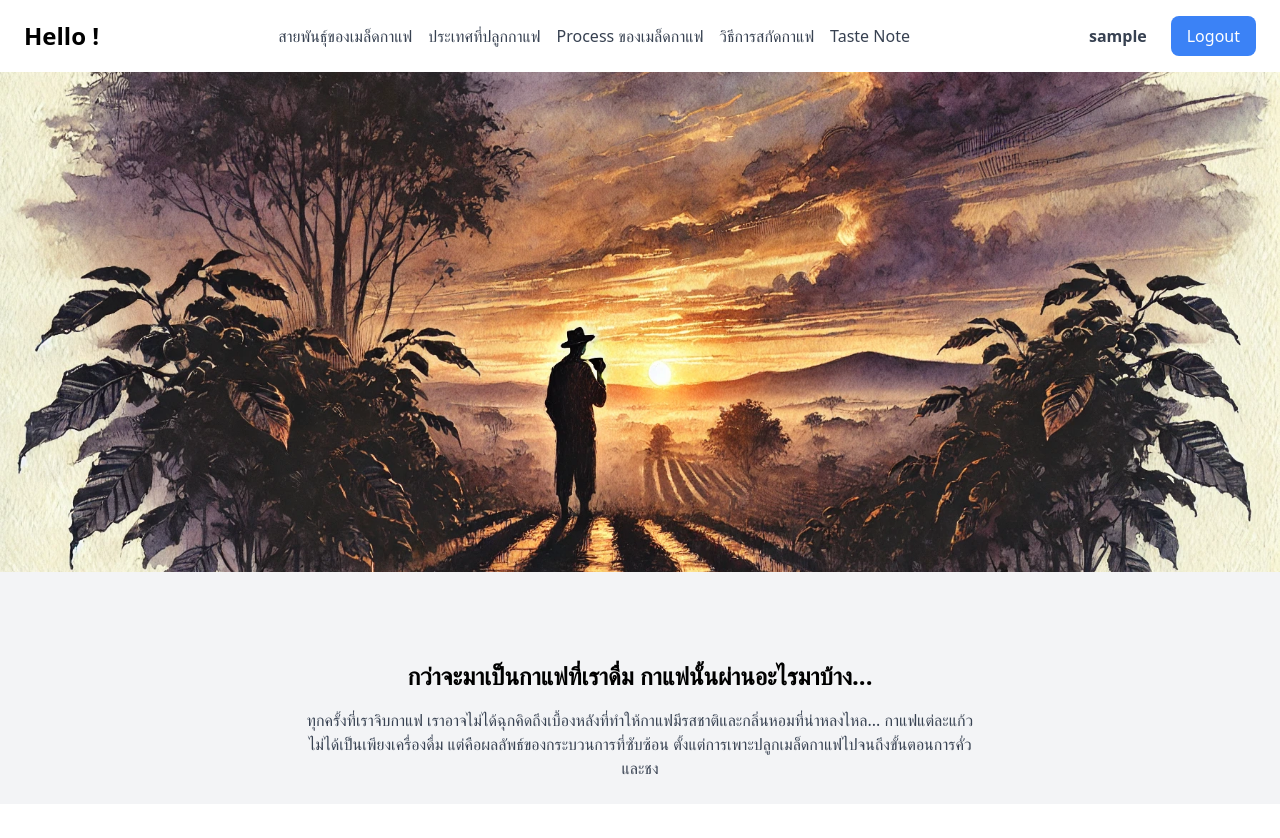
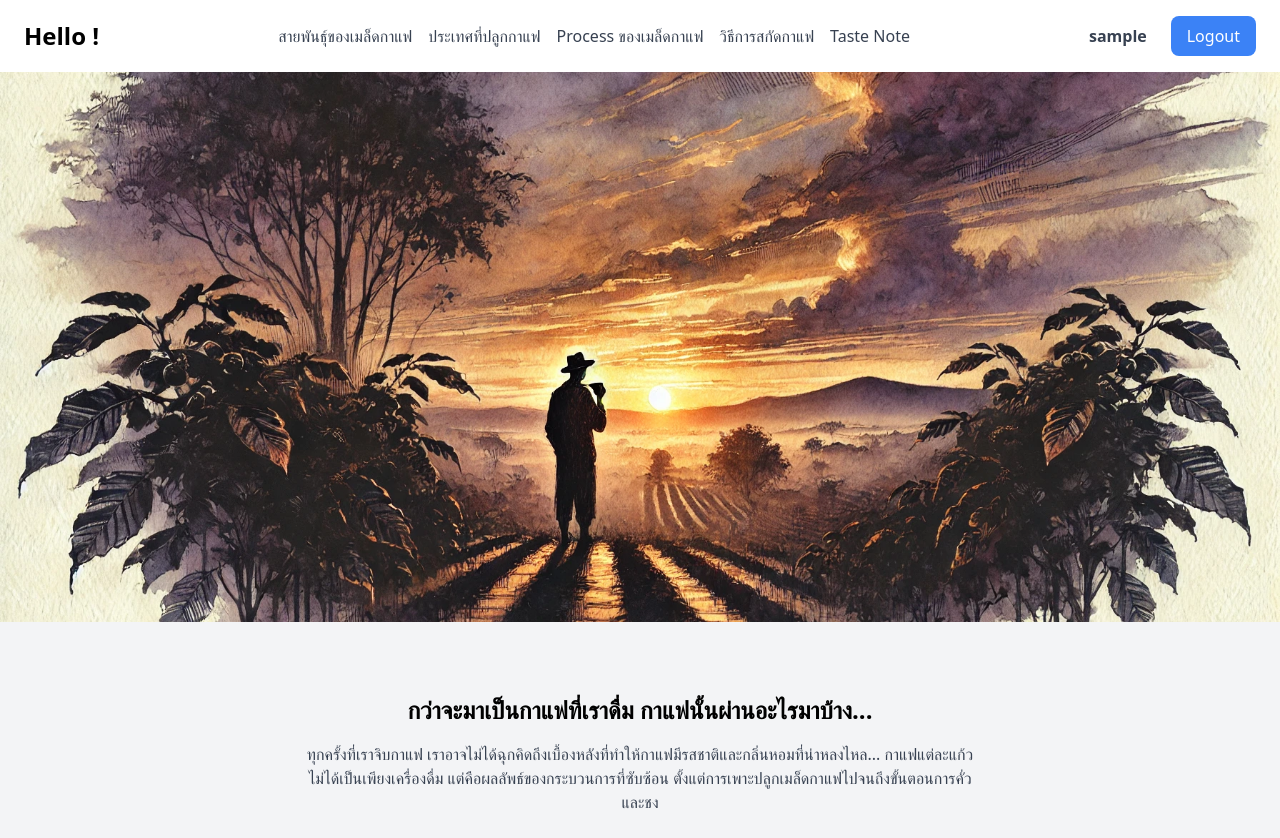
Before and after one commit to korphasut/my-frontend, a Nuxt app: page /homepage in a window 1280 px wide. Before the commit the page ends 804 px from the top, so only its background shows below. Built offline with nearby package versions, Linux system fonts and the light colour scheme; sample sign-in values are in the browser's storage.

Commit message:
Resize image

```diff
--- a/pages/homepage.vue
+++ b/pages/homepage.vue
@@ -7,7 +7,6 @@ const router = useRouter();
 const username = ref(localStorage.getItem("username") || "Guest");
 const showLogoutConfirm = ref(false);
 
-// ฟังก์ชัน Logout
 const logout = () => {
     localStorage.removeItem("token");
     localStorage.removeItem("username");
@@ -42,11 +41,11 @@ const logout = () => {
 
         <!-- Full Width Banner -->
         <div class="w-full">
-            <img :src="homepageImage" alt="Coffee Banner" class="w-full h-[500px] object-cover">
+            <img :src="homepageImage" alt="Coffee Banner" class="w-full h-[550px] object-cover">
         </div>
 
         <!-- Main Content -->
-        <div class="flex flex-col items-center justify-center text-center p-6 mt-16">
+        <div class="flex flex-col items-center justify-center text-center p-6 mt-12">
             <h2 class="text-2xl font-semibold">กว่าจะมาเป็นกาแฟที่เราดื่ม กาแฟนั้นผ่านอะไรมาบ้าง...</h2>
             <p class="text-gray-700 max-w-2xl mt-4">
                 ทุกครั้งที่เราจิบกาแฟ เราอาจไม่ได้ฉุกคิดถึงเบื้องหลังที่ทำให้กาแฟมีรสชาติและกลิ่นหอมที่น่าหลงไหล...
```
